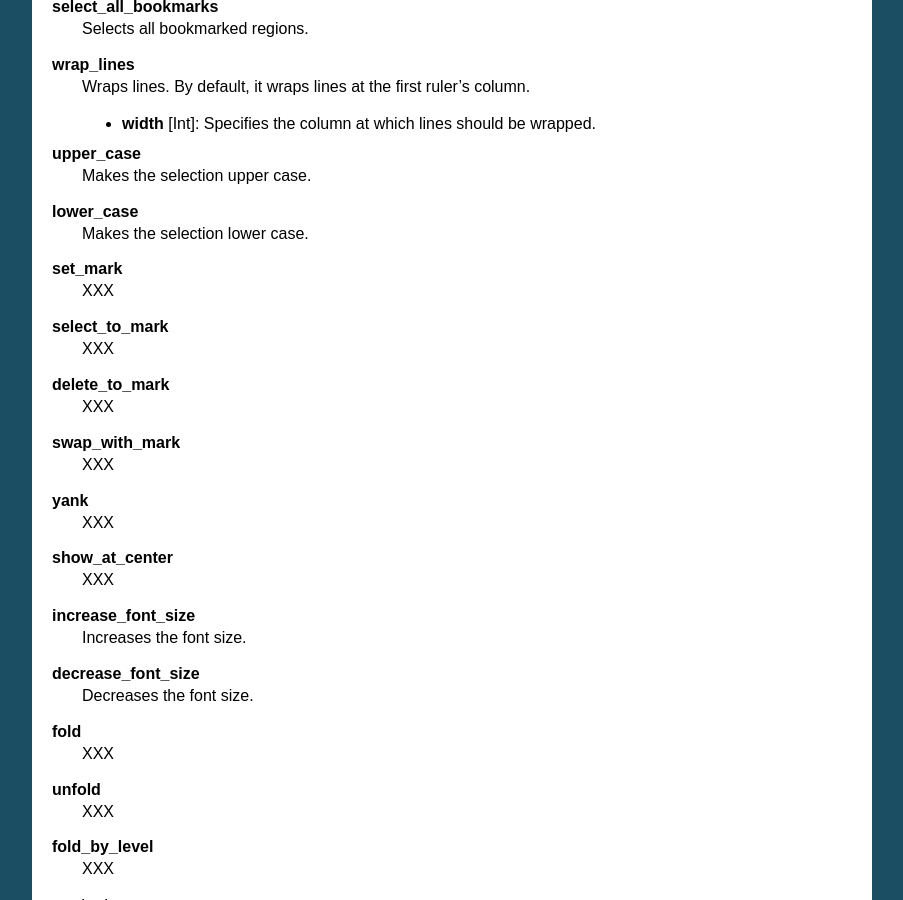
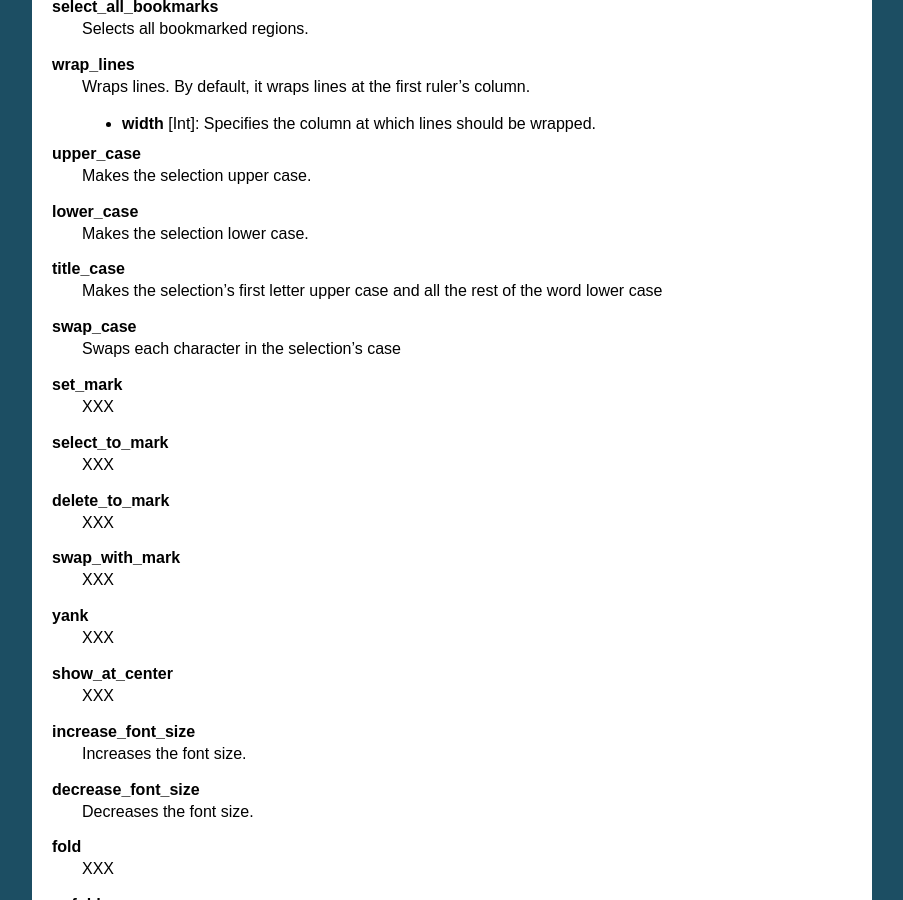
Before and after one commit to guillermooo/sublime-undocs, a Sphinx documentation site: the page built from source/reference/commands.rst, in a window 1280 px wide and 900 px high, scrolled down 6576 px. Shown: the whole window, without its empty margins (198-1101 px from the left). Built offline with Sphinx 7.4.7, drawn with Linux system fonts in a browser that asks for light colours.

Commit message:
Update commands.rst
Adding "title_case" and "swap_case" commands

```diff
--- a/source/reference/commands.rst
+++ b/source/reference/commands.rst
@@ -371,6 +371,12 @@ Commands
 **lower_case**
 	Makes the selection lower case.
 
+**title_case**
+	Makes the selection's first letter upper case and all the rest of the word lower case
+
+**swap_case**
+	Swaps each character in the selection's case
+
 **set_mark**
 	XXX
 
```
